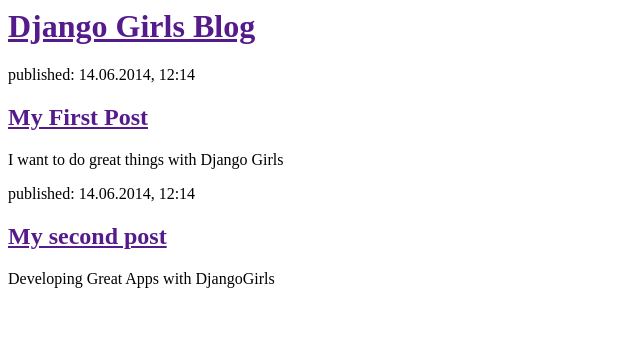
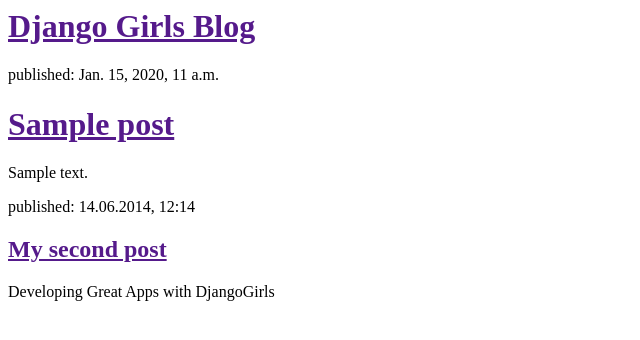
Before and after one commit to shante66/my-first-blog, a Django app: template blog/templates/blog/post_list.html in a window 1280 px wide. Shown: the top 340 px of the page, without its empty margins (0-640 px from the left). Run offline with Django 3.2, Linux system fonts and the light colour scheme; the template is opened without the code that fills it: values that come from a table or form of the project are taken from there, others are empty; tables that the repository leaves empty hold one stand-in row (values such as "Sample post").

Commit message:
Modified templates to display posts from database

```diff
--- a/blog/models.py
+++ b/blog/models.py
@@ -6,7 +6,9 @@ class Post(models.Model):
 	title=models.CharField(max_length=200)
 	text=models.TextField()
 	created_date= models.DateTimeField(
-		blank=True,null=True)
+		default=timezone.now)
+	published_date= models.DateTimeField(
+		blank=True, null=True)
 
 	def publish(self):
 		self.published_date= timezone.now()
--- a/blog/templates/blog/post_list.html
+++ b/blog/templates/blog/post_list.html
@@ -8,10 +8,13 @@
 	</div>
 
 	<div>
-		<p> published: 14.06.2014, 12:14</p>
-		<h2><a href="">My First Post</a></h2>
-	<p> I want to do great things with Django Girls </p>
+		{% for post in posts %}
+		<div>
+			<p>published: {{post.published_date}}</p>
+			<h1><a href="">{{post.title}}</a></h1>
+			<p>{{post.text|linebreaks}}</p>
 	</div>
+	{% endfor %}
 
 	<div>
 		<p>published: 14.06.2014, 12:14</p>
--- a/blog/views.py
+++ b/blog/views.py
@@ -1,5 +1,8 @@
 from django.shortcuts import render
+from .models import Post
+from django.utils import timezone
 
 # Create your views here.
 def post_list(request):
-	return render(request, 'blog/post_list.html', {})
+	posts= Post.objects.filter(published_date__lte=timezone.now()).order_by('published_date')
+	return render(request, 'blog/post_list.html', {'posts': posts})
```
Also changed, not shown: blog/migrations/0002_auto_20150722_0921.py (added).
